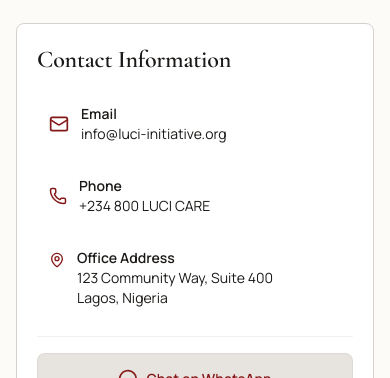
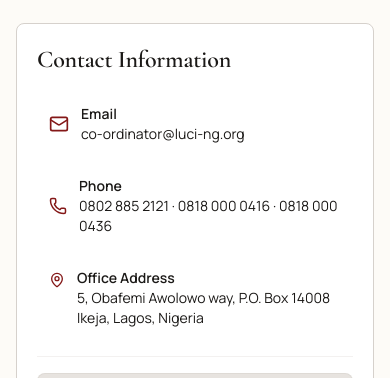
Before and after one commit to Dev-Taofeek/LUCI, a Next.js app: page /contact in a window 390 px wide. Shown: the part 1145-1523 px from the top of the page. Built offline with nearby package versions, Linux system fonts and the light colour scheme.

Commit message:
Update contact info from LUCI brochure (email, phone, address, WhatsApp)

```diff
--- a/src/components/sections/ContactInfoCard.jsx
+++ b/src/components/sections/ContactInfoCard.jsx
@@ -10,28 +10,28 @@ export function ContactInfoCard() {
           <Mail size={20} className="text-maroon-deep shrink-0" />
           <div className="min-w-0">
             <p className="font-semibold text-charcoal text-sm sm:text-base">Email</p>
-            <p className="text-sm sm:text-base text-charcoal break-words">info@luci-initiative.org</p>
+            <p className="text-sm sm:text-base text-charcoal break-words">co-ordinator@luci-ng.org</p>
           </div>
         </div>
         <div className="flex gap-3 sm:gap-4 items-center p-3 sm:p-4 rounded-card hover:bg-warm-white">
           <Phone size={18} className="text-maroon-deep shrink-0" />
           <div className="min-w-0">
             <p className="font-semibold text-charcoal text-sm sm:text-base">Phone</p>
-            <p className="text-sm sm:text-base text-charcoal break-words">+234 800 LUCI CARE</p>
+            <p className="text-sm sm:text-base text-charcoal break-words">0802 885 2121 · 0818 000 0416 · 0818 000 0436</p>
           </div>
         </div>
         <div className="flex gap-3 sm:gap-4 items-start p-3 sm:p-4 rounded-card hover:bg-warm-white">
           <MapPin size={16} className="text-maroon-deep shrink-0 mt-1" />
           <div className="min-w-0">
             <p className="font-semibold text-charcoal text-sm sm:text-base">Office Address</p>
-            <p className="text-sm sm:text-base text-charcoal">123 Community Way, Suite 400</p>
-            <p className="text-sm sm:text-base text-charcoal">Lagos, Nigeria</p>
+            <p className="text-sm sm:text-base text-charcoal">5, Obafemi Awolowo way, P.O. Box 14008</p>
+            <p className="text-sm sm:text-base text-charcoal">Ikeja, Lagos, Nigeria</p>
           </div>
         </div>
       </div>
       <div className="border-t border-border-mid/30 pt-4">
         <a
-          href="https://wa.me/23480058242273"
+          href="https://wa.me/2348028852121"
           className="bg-border-light border border-border-mid/50 rounded-control h-[52px] sm:h-[58px] flex items-center justify-center gap-2 sm:gap-3 text-sm font-semibold text-maroon-deep hover:bg-border-mid/50"
         >
           <MessageCircle size={20} className="shrink-0" /> Chat on WhatsApp
```
